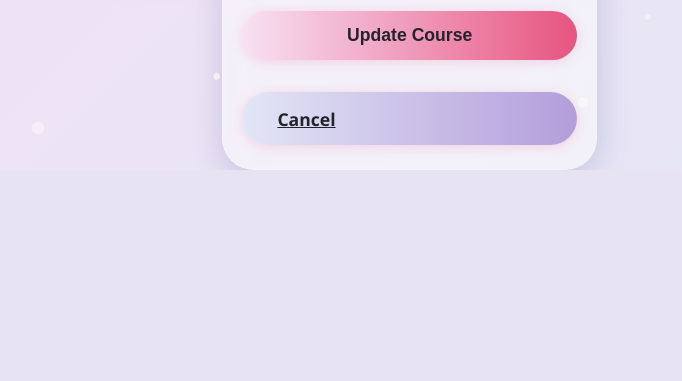
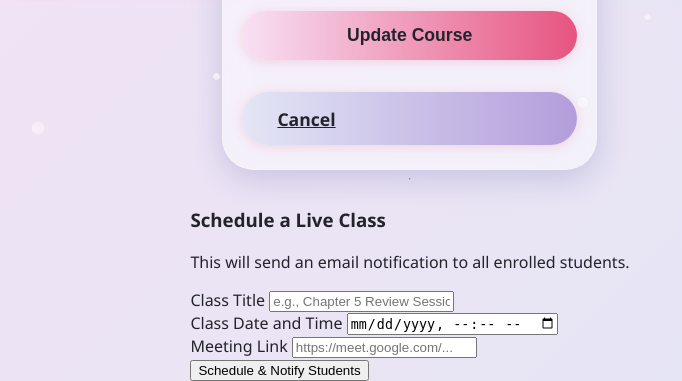
Before and after one commit to Muskan23115/e-learning, a Flask app: template app/templates/teacher_edit_course.html in a window 1280 px wide. Shown: the part 799-1180 px from the top of the page, without its empty margins (230-912 px from the left). Before the commit the page ends 969 px from the top, so only its background shows below. Run offline with Flask 3, Linux system fonts and the light colour scheme; the template is opened without the code that fills it, so the values that code supplies are empty.

Commit message:
added live class option

```diff
--- a/app/templates/teacher_edit_course.html
+++ b/app/templates/teacher_edit_course.html
@@ -33,4 +33,28 @@
         </form>
     </div>
 </section>
+<hr class="my-4">
+
+<div class="card mt-4">
+    <div class="card-body">
+        <h3 class="card-title">Schedule a Live Class</h3>
+        <p class="card-text text-muted">This will send an email notification to all enrolled students.</p>
+
+        <form action="{{ url_for('teacher.schedule_live_class', course_id=course.id) }}" method="POST">
+            <div class="form-group">
+                <label for="live_class_title">Class Title</label>
+                <input type="text" class="form-control" id="live_class_title" name="title" placeholder="e.g., Chapter 5 Review Session" required>
+            </div>
+            <div class="form-group mt-3">
+                <label for="class_time">Class Date and Time</label>
+                <input type="datetime-local" class="form-control" id="class_time" name="class_time" required>
+            </div>
+            <div class="form-group mt-3">
+                <label for="meeting_link">Meeting Link</label>
+                <input type="url" class="form-control" id="meeting_link" name="meeting_link" placeholder="https://meet.google.com/..." required>
+            </div>
+            <button type="submit" class="btn btn-success mt-4">Schedule & Notify Students</button>
+        </form>
+    </div>
+</div>
 {% endblock %}
```
